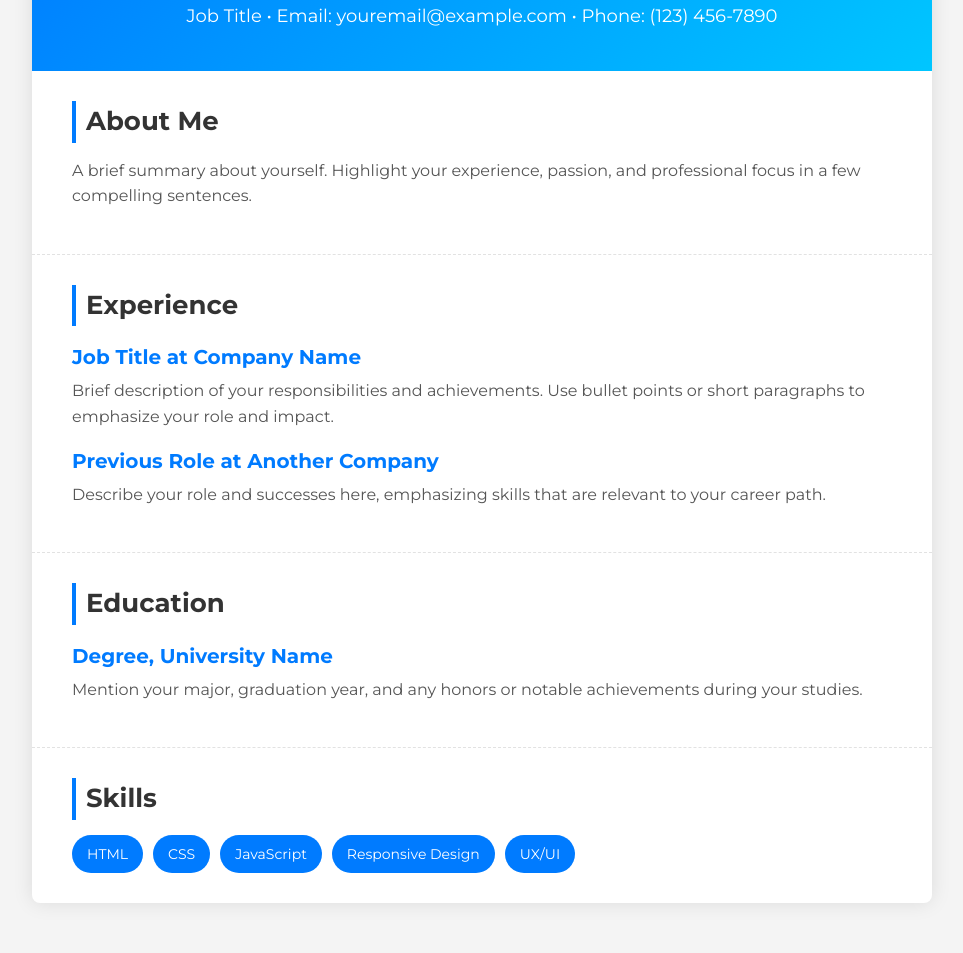
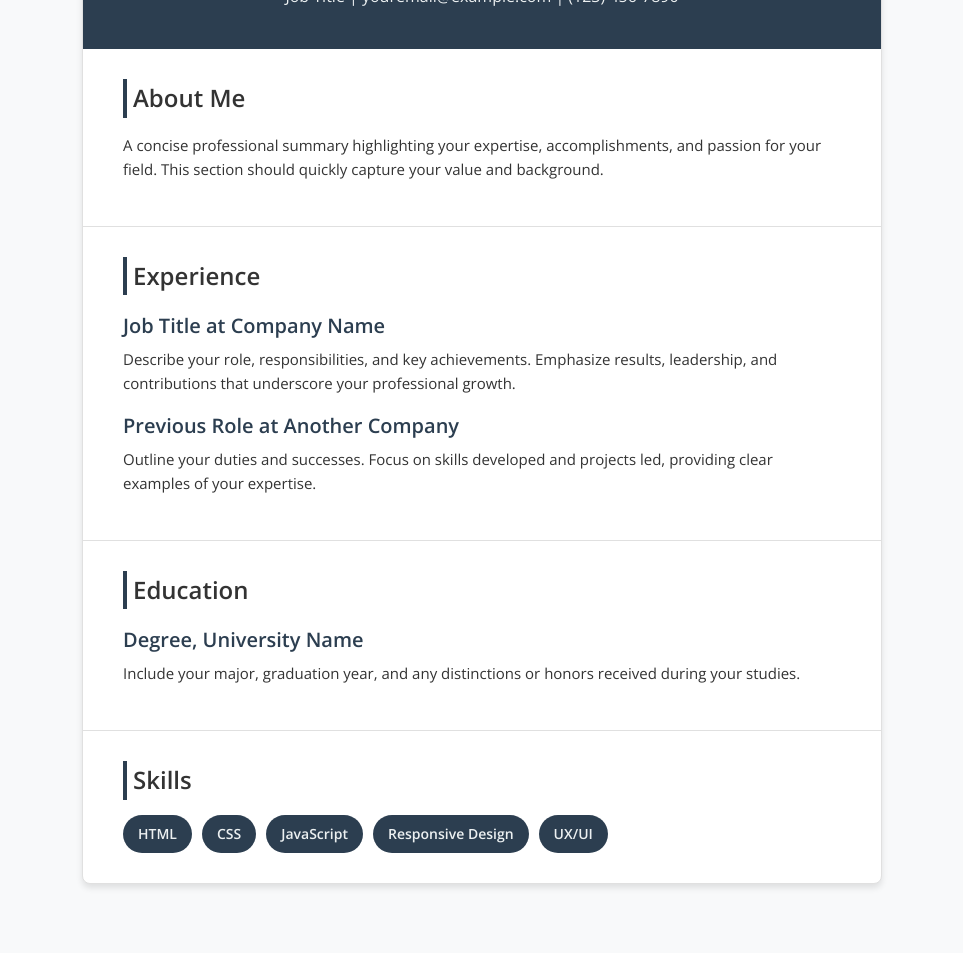
Before and after one commit to korbidp3k/korbidp3k.github.io, a plain HTML site: page index.html in a window 1280 px wide. Shown: the part 165-1118 px from the top of the page, without its empty margins (158-1121 px from the left). After the commit the page ends 1089 px from the top, so only its background shows below. Drawn offline with nearby package versions, Linux system fonts and the light colour scheme.

Commit message:
Modified design

```diff
--- a/index.html
+++ b/index.html
@@ -5,7 +5,7 @@
   <meta name="viewport" content="width=device-width, initial-scale=1" />
   <title>Your Name - CV</title>
   <!-- Google Fonts -->
-  <link href="https://fonts.googleapis.com/css?family=Montserrat:400,700&display=swap" rel="stylesheet" />
+  <link href="https://fonts.googleapis.com/css?family=Open+Sans:400,600,700&display=swap" rel="stylesheet" />
   <style>
     /* Global Styles */
     * {
@@ -14,78 +14,95 @@
       padding: 0;
     }
     body {
-      background: #f4f4f4;
-      font-family: 'Montserrat', sans-serif;
+      font-family: 'Open Sans', sans-serif;
+      background: #f8f9fa;
+      color: #333;
       line-height: 1.6;
-      color: #555;
-      padding: 20px;
+      padding: 40px 20px;
     }
     .container {
-      max-width: 900px;
-      margin: 30px auto;
-      background: #fff;
-      box-shadow: 0 0 20px rgba(0, 0, 0, 0.1);
+      max-width: 800px;
+      margin: 0 auto;
+      background: #ffffff;
+      border: 1px solid #e0e0e0;
+      border-radius: 8px;
       overflow: hidden;
-      border-radius: 8px;
+      box-shadow: 0 4px 6px rgba(0, 0, 0, 0.1);
     }
-    /* Header Section */
+    /* Header */
     header {
-      background: linear-gradient(135deg, #007BFF, #00C6FF);
-      color: #fff;
+      background: #2c3e50;
+      color: #ecf0f1;
+      padding: 40px;
       text-align: center;
-      padding: 40px 20px;
     }
     header h1 {
-      font-size: 42px;
+      font-size: 36px;
+      margin-bottom: 10px;
       font-weight: 700;
-      margin-bottom: 10px;
     }
     header p {
-      font-size: 18px;
+      font-size: 16px;
+      margin: 0;
     }
     /* Section Styles */
-    .section {
+    section {
       padding: 30px 40px;
-      border-bottom: 1px dashed #e2e2e2;
+      border-bottom: 1px solid #e0e0e0;
     }
-    .section:last-child {
+    section:last-child {
       border-bottom: none;
     }
-    .section h2 {
-      font-size: 26px;
+    h2 {
+      font-size: 24px;
       margin-bottom: 15px;
-      color: #333;
-      border-left: 4px solid #007BFF;
+      font-weight: 600;
+      position: relative;
       padding-left: 10px;
     }
-    .section h3 {
+    h2::before {
+      content: "";
+      width: 4px;
+      height: 100%;
+      background: #2c3e50;
+      position: absolute;
+      left: 0;
+      top: 0;
+    }
+    h3 {
       font-size: 20px;
-      margin-bottom: 5px;
-      color: #007BFF;
+      margin: 10px 0 5px;
+      font-weight: 600;
+      color: #2c3e50;
     }
-    .section p {
+    p {
       margin-bottom: 15px;
+      font-size: 15px;
     }
-    /* Skills */
-    .skills-container {
+    /* Skills Section */
+    .skills {
       display: flex;
       flex-wrap: wrap;
       gap: 10px;
     }
     .skill {
-      background: #007BFF;
-      color: #fff;
+      background: #2c3e50;
+      color: #ecf0f1;
       padding: 8px 15px;
       border-radius: 20px;
       font-size: 14px;
+      font-weight: 600;
     }
-    /* Responsive */
+    /* Responsive Styles */
     @media (max-width: 600px) {
-      .section {
+      header {
+        padding: 30px 20px;
+      }
+      section {
         padding: 20px;
       }
-      header h1 {
-        font-size: 32px;
+      h1 {
+        font-size: 28px;
       }
     }
   </style>
@@ -95,45 +112,45 @@
     <!-- Header -->
     <header>
       <h1>Your Name</h1>
-      <p>Job Title • Email: youremail@example.com • Phone: (123) 456-7890</p>
+      <p>Job Title | youremail@example.com | (123) 456-7890</p>
     </header>
     <!-- About Me -->
-    <section class="section about">
+    <section id="about">
       <h2>About Me</h2>
       <p>
-        A brief summary about yourself. Highlight your experience, passion, and professional focus in a few compelling sentences.
+        A concise professional summary highlighting your expertise, accomplishments, and passion for your field. This section should quickly capture your value and background.
       </p>
     </section>
     <!-- Experience -->
-    <section class="section experience">
+    <section id="experience">
       <h2>Experience</h2>
-      <div>
+      <div class="job">
         <h3>Job Title at Company Name</h3>
         <p>
-          Brief description of your responsibilities and achievements. Use bullet points or short paragraphs to emphasize your role and impact.
+          Describe your role, responsibilities, and key achievements. Emphasize results, leadership, and contributions that underscore your professional growth.
         </p>
       </div>
-      <div>
+      <div class="job">
         <h3>Previous Role at Another Company</h3>
         <p>
-          Describe your role and successes here, emphasizing skills that are relevant to your career path.
+          Outline your duties and successes. Focus on skills developed and projects led, providing clear examples of your expertise.
         </p>
       </div>
     </section>
     <!-- Education -->
-    <section class="section education">
+    <section id="education">
       <h2>Education</h2>
-      <div>
+      <div class="education-item">
         <h3>Degree, University Name</h3>
         <p>
-          Mention your major, graduation year, and any honors or notable achievements during your studies.
+          Include your major, graduation year, and any distinctions or honors received during your studies.
         </p>
       </div>
     </section>
     <!-- Skills -->
-    <section class="section skills">
+    <section id="skills">
       <h2>Skills</h2>
-      <div class="skills-container">
+      <div class="skills">
         <div class="skill">HTML</div>
         <div class="skill">CSS</div>
         <div class="skill">JavaScript</div>
```
